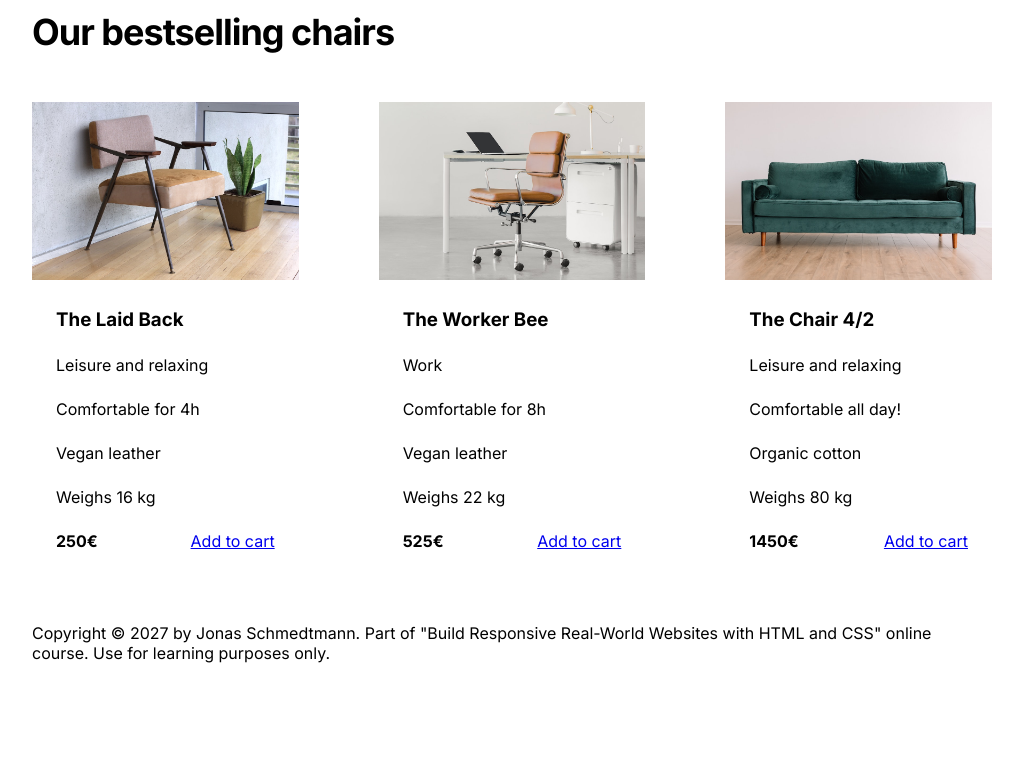
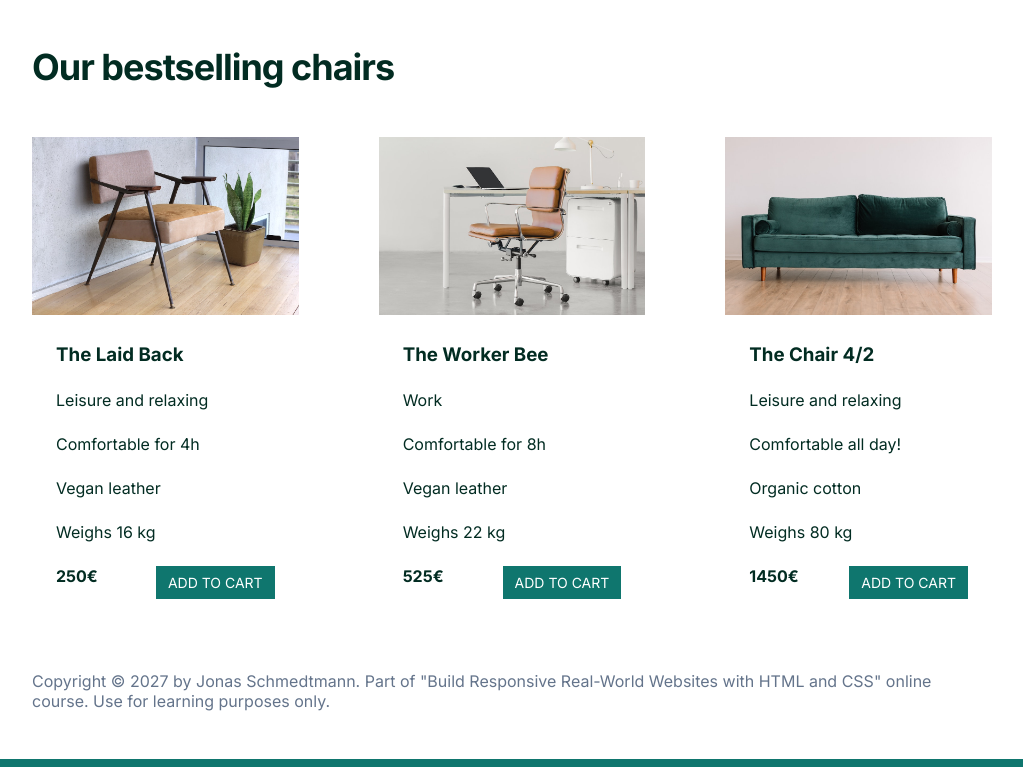
Before and after one commit to shivPosted/Web-Design-and-Frameworks, a plain HTML site: page index.html in a window 1280 px wide. Shown: the part 1084-1851 px from the top of the page, without its empty margins (128-1151 px from the left). Before the commit the page ends 1795 px from the top, so only its background shows below. Drawn offline with Linux system fonts and the light colour scheme.

Commit message:
-design adding color and accent in the document

```diff
--- a/style.css
+++ b/style.css
@@ -5,6 +5,9 @@ SPACING SYSTEM (px)
 FONT SIZE SYSTEM (px)
 10 / 12 / 14 / 16 / 18 / 20 / 24 / 30 / 36 / 44 / 52 / 62 / 74 / 86 / 98
 */
+
+/*main #115e59
+font #022c22*/
 
 * {
   margin: 0;
@@ -17,6 +20,8 @@ FONT SIZE SYSTEM (px)
 /* ------------------------ */
 body {
   font-family: "Inter", sans-serif;
+  color: #022c22;
+  border-bottom: 8px solid #0f766e;
 }
 
 .container {
@@ -39,6 +44,28 @@ h2 {
   display: grid;
   grid-template-columns: repeat(3, 1fr);
   column-gap: 80px;
+}
+.btn:link,
+.btn:visited {
+  background-color: #0f766e;
+  color: #fff;
+  text-decoration: none;
+  text-transform: uppercase;
+
+  display: inline-block;
+}
+
+.btn:hover,
+.btn:active {
+  background-color: #0d9488;
+}
+.btn--big {
+  font-size: 18px;
+  padding: 16px 32px;
+}
+.btn--small {
+  font-size: 14px;
+  padding: 8px 12px;
 }
 
 /* ------------------------ */
@@ -90,6 +117,9 @@ img {
 
 /* TESTIMONIAL */
 .testimonial-section {
+  background-color: #0f766e;
+  color: #fff;
+  padding: 24px;
 }
 
 .testimonial-box {
@@ -144,4 +174,5 @@ h3 {
 
 footer {
   margin-bottom: 48px;
+  color: #64748b;
 }
```
